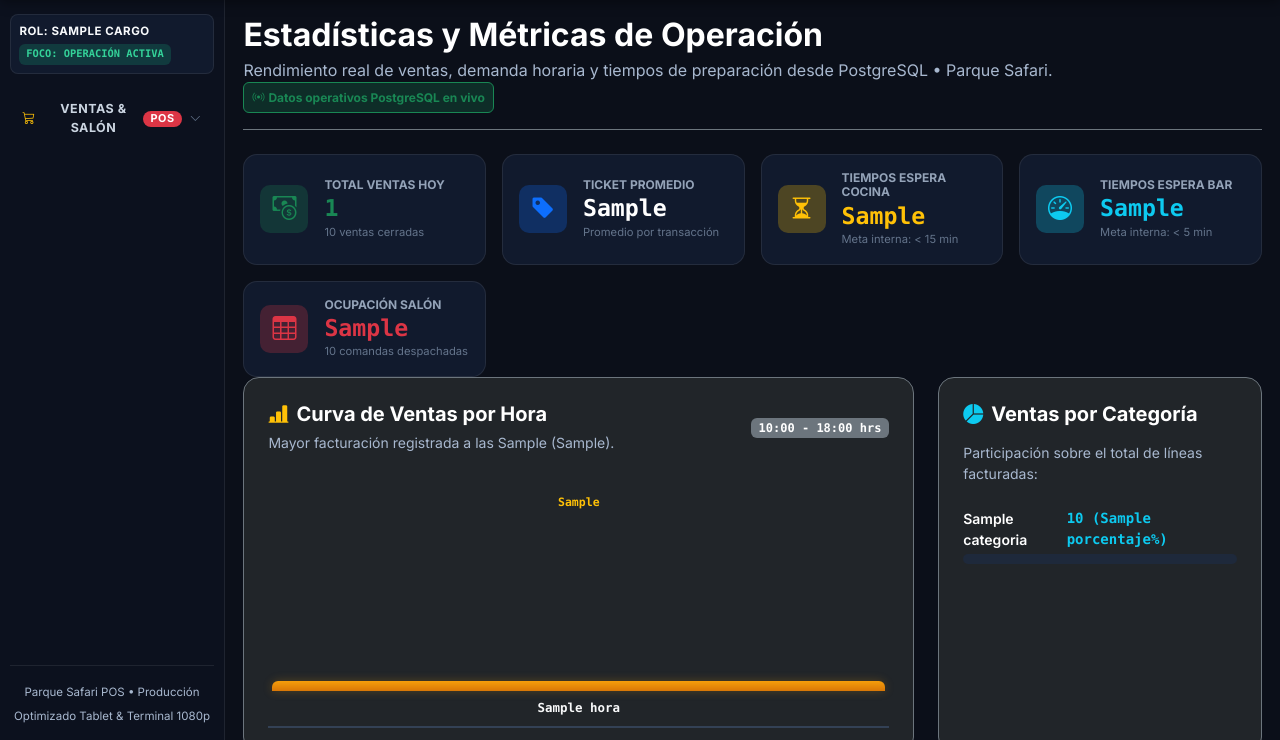
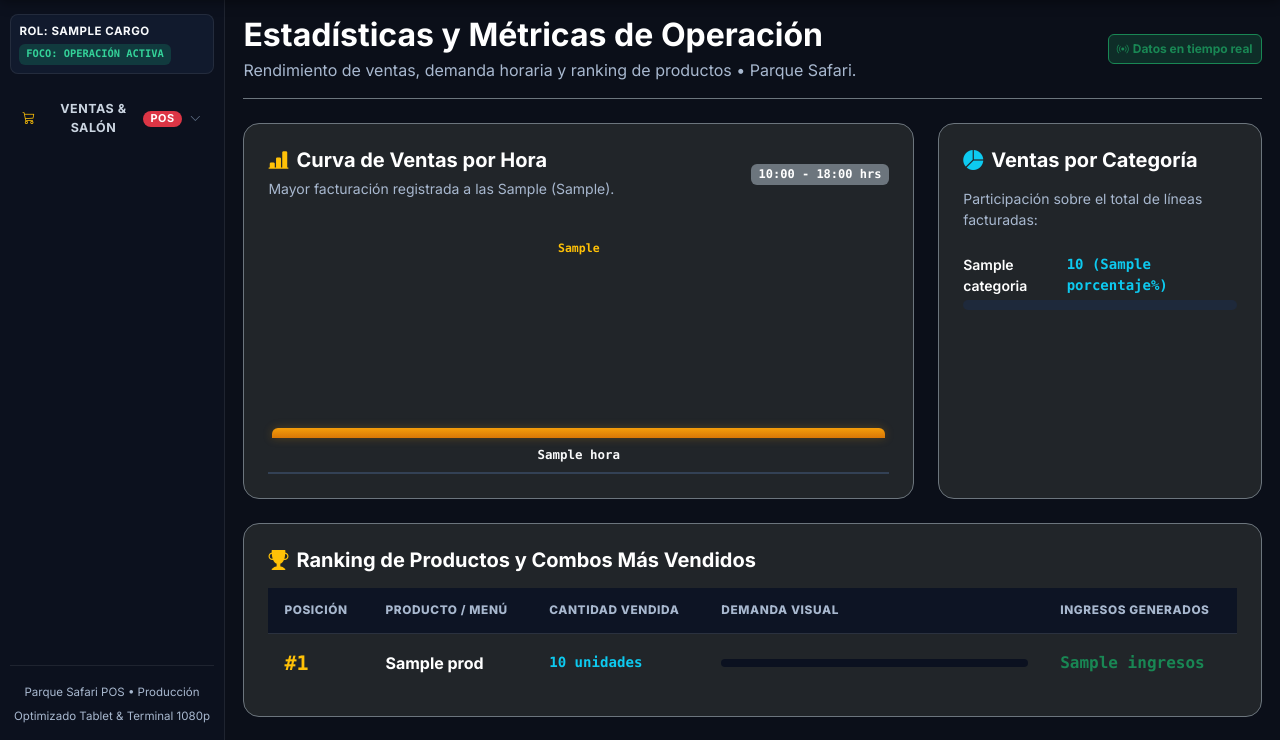
Before and after one commit to yinpi1/parque-safari-pos, a Django app: template templates/estadisticas.html in a window 1280 px wide. Shown: the part 60-800 px from the top of the page. Run offline with Django 5.2, Linux system fonts and the light colour scheme; the template is opened without the code that fills it: most values are stand-ins (such as "Sample title", 1, 10 or a date in 2020); some libraries are stand-ins or nearby versions.

Commit message:
style: limpieza visual de estadisticas, ticket, configuracion y subtitulos + resumen

```diff
--- a/templates/bar.html
+++ b/templates/bar.html
@@ -14,7 +14,7 @@
                     <h2 class="pos-view-title mb-0">Bar BDS (Bar Display System)</h2>
                     <span class="badge bg-info bg-opacity-25 text-info font-monospace px-2 py-1">PANTALLA BARRA</span>
                 </div>
-                <p class="pos-view-subtitle mb-0">Despacho de jugos naturales, cervezas schop, cafetería y helados sincronizado con PostgreSQL</p>
+                <p class="pos-view-subtitle mb-0">Despacho de jugos naturales, cervezas schop, cafetería y helados en vivo</p>
             </div>
         </div>
 
--- a/templates/cocina.html
+++ b/templates/cocina.html
@@ -14,7 +14,7 @@
                     <h2 class="pos-view-title mb-0">Cocina KDS (Kitchen Display System)</h2>
                     <span class="badge bg-danger bg-opacity-25 text-danger font-monospace px-2 py-1">PANTALLA TÁCTIL</span>
                 </div>
-                <p class="pos-view-subtitle mb-0">Comandas en vivo sincronizadas con PostgreSQL, control de tiempos y despacho</p>
+                <p class="pos-view-subtitle mb-0">Comandas en vivo, control de tiempos de preparación y despacho</p>
             </div>
         </div>
 
--- a/templates/distribucion.html
+++ b/templates/distribucion.html
@@ -10,7 +10,7 @@
             </div>
             <div>
                 <h2 class="pos-view-title mb-0">Módulo de Distribución de Ventas</h2>
-                <p class="pos-view-subtitle mb-0">Visualización en tiempo real desde PostgreSQL: cómo cada producto o combo se deriva a Cocina o Bar</p>
+                <p class="pos-view-subtitle mb-0">Seguimiento en tiempo real de cómo cada producto o combo se deriva a Cocina o Bar</p>
             </div>
         </div>
         <div class="d-flex gap-2 mt-2 mt-md-0">
--- a/templates/estadisticas.html
+++ b/templates/estadisticas.html
@@ -5,70 +5,12 @@
     <div class="d-flex flex-wrap justify-content-between align-items-center mb-4 pb-3 border-bottom border-secondary">
         <div>
             <h2 class="fw-bold mb-1 text-white">Estadísticas y Métricas de Operación</h2>
-            <p class="text-secondary mb-0">Rendimiento real de ventas, demanda horaria y tiempos de preparación desde PostgreSQL &bull; Parque Safari.</p>
+            <p class="text-secondary mb-0">Rendimiento de ventas, demanda horaria y ranking de productos &bull; Parque Safari.</p>
         </div>
         <div class="d-flex gap-2">
             <span class="badge bg-success bg-opacity-25 text-success border border-success p-2 d-flex align-items-center gap-1">
-                <i class="bi bi-broadcast"></i> Datos operativos PostgreSQL en vivo
+                <i class="bi bi-broadcast"></i> Datos en tiempo real
             </span>
-        </div>
-    </div>
-
-    <!-- Indicadores Principales -->
-    <div class="pos-kpi-grid">
-        <div class="pos-kpi-card">
-            <div class="pos-kpi-icon bg-success bg-opacity-25 text-success">
-                <i class="bi bi-cash-coin"></i>
-            </div>
-            <div class="pos-kpi-info">
-                <h3>Total Ventas Hoy</h3>
-                <div class="pos-kpi-value text-success font-monospace">{{ stats.total_ventas_dia }}</div>
-                <div class="pos-kpi-sub">{{ stats.ventas_realizadas }} ventas cerradas</div>
-            </div>
-        </div>
-
-        <div class="pos-kpi-card">
-            <div class="pos-kpi-icon bg-primary bg-opacity-25 text-primary">
-                <i class="bi bi-tag-fill"></i>
-            </div>
-            <div class="pos-kpi-info">
-                <h3>Ticket Promedio</h3>
-                <div class="pos-kpi-value font-monospace">{{ stats.ticket_promedio }}</div>
-                <div class="pos-kpi-sub">Promedio por transacción</div>
-            </div>
-        </div>
-
-        <div class="pos-kpi-card">
-            <div class="pos-kpi-icon bg-warning bg-opacity-25 text-warning">
-                <i class="bi bi-hourglass-split"></i>
-            </div>
-            <div class="pos-kpi-info">
-                <h3>Tiempos Espera Cocina</h3>
-                <div class="pos-kpi-value text-warning font-monospace">{{ stats.tiempo_prom_cocina }}</div>
-                <div class="pos-kpi-sub">Meta interna: &lt; 15 min</div>
-            </div>
-        </div>
-
-        <div class="pos-kpi-card">
-            <div class="pos-kpi-icon bg-info bg-opacity-25 text-info">
-                <i class="bi bi-speedometer"></i>
-            </div>
-            <div class="pos-kpi-info">
-                <h3>Tiempos Espera Bar</h3>
-                <div class="pos-kpi-value text-info font-monospace">{{ stats.tiempo_prom_bar }}</div>
-                <div class="pos-kpi-sub">Meta interna: &lt; 5 min</div>
-            </div>
-        </div>
-
-        <div class="pos-kpi-card">
-            <div class="pos-kpi-icon bg-danger bg-opacity-25 text-danger">
-                <i class="bi bi-table"></i>
-            </div>
-            <div class="pos-kpi-info">
-                <h3>Ocupación Salón</h3>
-                <div class="pos-kpi-value text-danger font-monospace">{{ stats.mesas_ocupadas_ratio }}</div>
-                <div class="pos-kpi-sub">{{ stats.pedidos_preparados }} comandas despachadas</div>
-            </div>
         </div>
     </div>
 
--- a/templates/fiados.html
+++ b/templates/fiados.html
@@ -5,7 +5,7 @@
     <div class="d-flex flex-wrap justify-content-between align-items-center mb-4 pb-3 border-bottom border-secondary">
         <div>
             <h2 class="fw-bold mb-1 text-white">Módulo de Fiados y Consumo Personal</h2>
-            <p class="text-secondary mb-0">Seguimiento de cuentas de crédito, vales de consumo y abonos/descuentos de colaboradores en PostgreSQL.</p>
+            <p class="text-secondary mb-0">Seguimiento de cuentas de crédito, vales de consumo y abonos/descuentos de colaboradores.</p>
         </div>
         <div class="d-flex flex-wrap gap-2">
             <a href="{% url 'reportes' %}?tipo=fiados&amp;formato=csv" class="btn btn-outline-info fw-bold d-flex align-items-center gap-2">
--- a/templates/menus.html
+++ b/templates/menus.html
@@ -5,7 +5,7 @@
     <div class="d-flex flex-wrap justify-content-between align-items-center mb-4 pb-3 border-bottom border-secondary">
         <div>
             <h2 class="fw-bold mb-1 text-white">Módulo de Menús y Combos</h2>
-            <p class="text-secondary mb-0">Gestión persistente en PostgreSQL de paquetes promocionales y su descomposición hacia Cocina (KDS) y Bar (BDS).</p>
+            <p class="text-secondary mb-0">Gestión de paquetes promocionales y su descomposición hacia Cocina (KDS) y Bar (BDS).</p>
         </div>
         <div class="d-flex align-items-center gap-2">
             <div class="btn-group" role="group" aria-label="Modo de vista">
--- a/templates/mesas.html
+++ b/templates/mesas.html
@@ -11,7 +11,7 @@
             </div>
             <div>
                 <h2 class="pos-view-title mb-0">Mapa de Mesas y Salón</h2>
-                <p class="pos-view-subtitle mb-0">Gestión de ocupación en tiempo real, tiempos de servicio y reasignación en PostgreSQL</p>
+                <p class="pos-view-subtitle mb-0">Control de ocupación en tiempo real, tiempos de servicio, cobro y reasignación de mesas</p>
             </div>
         </div>
         <div class="d-flex flex-wrap align-items-center gap-2 mt-2 mt-md-0">
--- a/templates/pos.html
+++ b/templates/pos.html
@@ -432,9 +432,9 @@
                 <div>
                     <h5 class="modal-title fw-bold text-success d-flex align-items-center gap-2">
                         <i class="bi bi-check-circle-fill"></i>
-                        <span>¡Operación Registrada en PostgreSQL!</span>
+                        <span>¡Venta Registrada Correctamente!</span>
                     </h5>
-                    <small class="text-secondary">Documentos térmicos emitidos con los precios e importes oficiales del servidor</small>
+                    <small class="text-secondary">Documentos térmicos emitidos con los importes oficiales del servidor</small>
                 </div>
                 <button type="button" class="btn-close btn-close-white" data-bs-dismiss="modal"></button>
             </div>
--- a/templates/productos.html
+++ b/templates/productos.html
@@ -6,7 +6,7 @@
     <div class="d-flex flex-wrap justify-content-between align-items-center mb-4 pb-3 border-bottom border-secondary">
         <div>
             <h2 class="fw-bold mb-1 text-white">Catálogo de Productos y Categorías</h2>
-            <p class="text-secondary mb-0">Gestión persistente en PostgreSQL de precios, destinos de preparación (Cocina/Bar/Directo) y estados.</p>
+            <p class="text-secondary mb-0">Gestión de precios, categorías, destinos de preparación (Cocina/Bar/Directo) y disponibilidad.</p>
         </div>
         <div class="d-flex flex-wrap gap-2">
             <button class="btn btn-outline-info fw-bold d-flex align-items-center gap-2 px-3" data-bs-toggle="modal" data-bs-target="#modalNuevaCategoria">
--- a/templates/reportes.html
+++ b/templates/reportes.html
@@ -5,7 +5,7 @@
     <div class="d-flex flex-wrap justify-content-between align-items-center mb-4 pb-3 border-bottom border-secondary">
         <div>
             <h2 class="fw-bold mb-1 text-white">Centro de Reportes Gerenciales</h2>
-            <p class="text-secondary mb-0">Consulta en tiempo real y exportación verificable de ventas, rotación de catálogo, tiempos KDS/BDS y fiados desde PostgreSQL.</p>
+            <p class="text-secondary mb-0">Consulta y exportación de ventas, rotación de catálogo, tiempos KDS/BDS y fiados.</p>
         </div>
         <div class="d-flex gap-2">
             <button type="button" class="btn btn-outline-info fw-bold d-flex align-items-center gap-2" onclick="window.print()">
--- a/templates/usuarios.html
+++ b/templates/usuarios.html
@@ -5,7 +5,7 @@
     <div class="d-flex flex-wrap justify-content-between align-items-center mb-4 pb-3 border-bottom border-secondary">
         <div>
             <h2 class="fw-bold mb-1 text-white">Usuarios y Cargos del Sistema</h2>
-            <p class="text-secondary mb-0">Administración de cuentas en PostgreSQL, cifrado PBKDF2-SHA256, asignación de roles RBAC y terminales POS.</p>
+            <p class="text-secondary mb-0">Administración de cuentas del personal, asignación de roles y terminales POS.</p>
         </div>
         <div class="d-flex gap-2">
             <button class="btn btn-warning fw-bold d-flex align-items-center gap-2 shadow" onclick="abrirModalUsuarioNuevo()">
```
Also changed, not shown: RESUMEN_CAMBIOS_VISUALES.txt (added, +76 -0 lines), templates/configuracion.html (+7 -34 lines), templates/ticket.html (+1 -14 lines).
